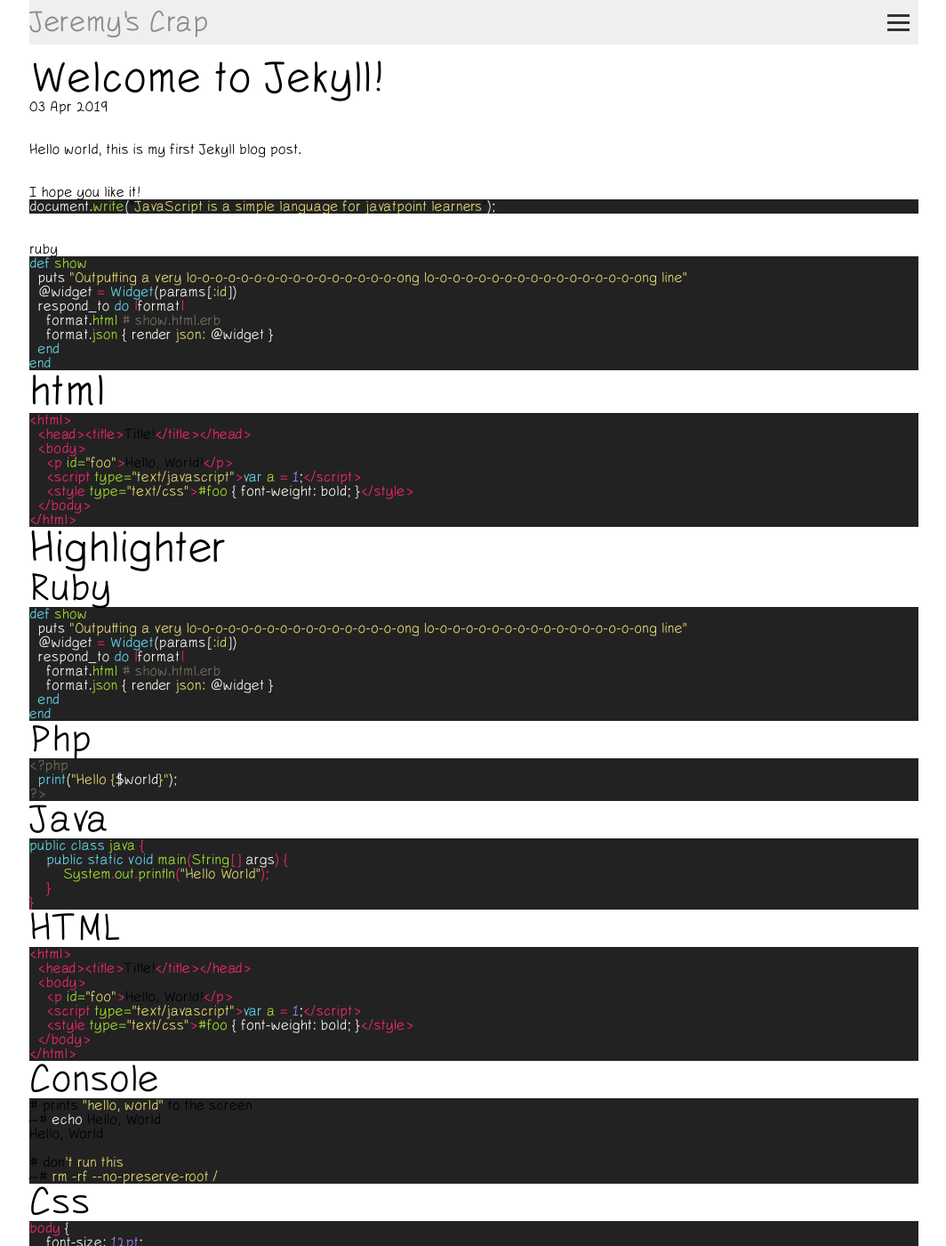
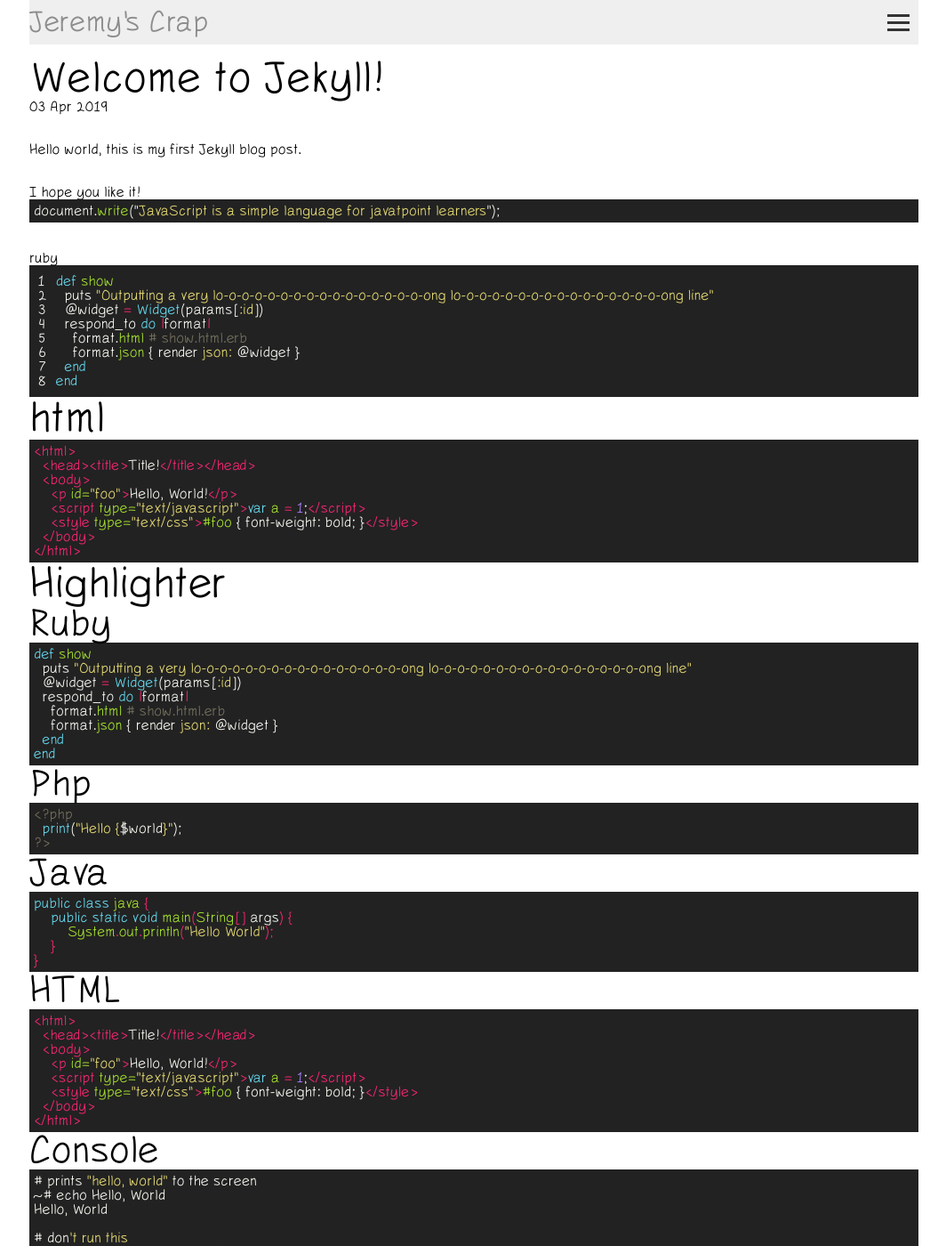
Before and after one commit to jkahne/jkahne.github.io, a Jekyll site: the page built from _posts/2019-04-03-test.md, in a window 1280 px wide and 1400 px high. Shown: the whole window at 89% size, without its empty margins (107-1171 px from the left). Built offline with Jekyll 4.4.1, drawn with Linux system fonts in a browser that asks for light colours; our own code applies the rules of GitHub Pages for plain Markdown files.

Commit message:
syntax highlighting fixes

```diff
--- a/Gemfile
+++ b/Gemfile
@@ -17,6 +17,7 @@ gem "github-pages", group: :jekyll_plugins
 group :jekyll_plugins do
   gem "jekyll-feed", "~> 0.12"
   gem "jekyll-github-metadata"
+  gem "rouge"
 end
 
 # Windows and JRuby does not include zoneinfo files, so bundle the tzinfo-data gem
--- a/_config.yml
+++ b/_config.yml
@@ -50,6 +50,7 @@ paginate: 20
 per_page: 20
 paginate_path: "/page:num/"
 markdown: kramdown
+highlighter: rouge
 exclude: ['README.markdown', '_excludes/*', '.gitignore', 'ref.txt', 'codex-ideas.md', 'nimbleriver.md', 'node_modules']
 sass:
   sass_dir: _sass
--- a/_posts/2019-04-03-test.md
+++ b/_posts/2019-04-03-test.md
@@ -14,7 +14,7 @@ document.write("JavaScript is a simple language for javatpoint learners");
 {% endhighlight %}
 
 ruby
-{% highlight ruby %}
+{% highlight ruby linenos %}
 def show
   puts "Outputting a very lo-o-o-o-o-o-o-o-o-o-o-o-o-o-o-o-ong lo-o-o-o-o-o-o-o-o-o-o-o-o-o-o-o-ong line"
   @widget = Widget(params[:id])
--- a/_sass/_syntax-highlighting.scss
+++ /dev/null
@@ -1,71 +0,0 @@
-/**
- * Syntax highlighting styles
- */
-.highlight {
-    background: #fff;
-    @extend %vertical-rhythm;
-
-    .highlighter-rouge & {
-      background: #eef;
-    }
-
-    .c     { color: #998; font-style: italic } // Comment
-    .err   { color: #a61717; background-color: #e3d2d2 } // Error
-    .k     { font-weight: bold } // Keyword
-    .o     { font-weight: bold } // Operator
-    .cm    { color: #998; font-style: italic } // Comment.Multiline
-    .cp    { color: #999; font-weight: bold } // Comment.Preproc
-    .c1    { color: #998; font-style: italic } // Comment.Single
-    .cs    { color: #999; font-weight: bold; font-style: italic } // Comment.Special
-    .gd    { color: #000; background-color: #fdd } // Generic.Deleted
-    .gd .x { color: #000; background-color: #faa } // Generic.Deleted.Specific
-    .ge    { font-style: italic } // Generic.Emph
-    .gr    { color: #a00 } // Generic.Error
-    .gh    { color: #999 } // Generic.Heading
-    .gi    { color: #000; background-color: #dfd } // Generic.Inserted
-    .gi .x { color: #000; background-color: #afa } // Generic.Inserted.Specific
-    .go    { color: #888 } // Generic.Output
-    .gp    { color: #555 } // Generic.Prompt
-    .gs    { font-weight: bold } // Generic.Strong
-    .gu    { color: #aaa } // Generic.Subheading
-    .gt    { color: #a00 } // Generic.Traceback
-    .kc    { font-weight: bold } // Keyword.Constant
-    .kd    { font-weight: bold } // Keyword.Declaration
-    .kp    { font-weight: bold } // Keyword.Pseudo
-    .kr    { font-weight: bold } // Keyword.Reserved
-    .kt    { color: #458; font-weight: bold } // Keyword.Type
-    .m     { color: #099 } // Literal.Number
-    .s     { color: #d14 } // Literal.String
-    .na    { color: #008080 } // Name.Attribute
-    .nb    { color: #0086B3 } // Name.Builtin
-    .nc    { color: #458; font-weight: bold } // Name.Class
-    .no    { color: #008080 } // Name.Constant
-    .ni    { color: #800080 } // Name.Entity
-    .ne    { color: #900; font-weight: bold } // Name.Exception
-    .nf    { color: #900; font-weight: bold } // Name.Function
-    .nn    { color: #555 } // Name.Namespace
-    .nt    { color: #000080 } // Name.Tag
-    .nv    { color: #008080 } // Name.Variable
-    .ow    { font-weight: bold } // Operator.Word
-    .w     { color: #bbb } // Text.Whitespace
-    .mf    { color: #099 } // Literal.Number.Float
-    .mh    { color: #099 } // Literal.Number.Hex
-    .mi    { color: #099 } // Literal.Number.Integer
-    .mo    { color: #099 } // Literal.Number.Oct
-    .sb    { color: #d14 } // Literal.String.Backtick
-    .sc    { color: #d14 } // Literal.String.Char
-    .sd    { color: #d14 } // Literal.String.Doc
-    .s2    { color: #d14 } // Literal.String.Double
-    .se    { color: #d14 } // Literal.String.Escape
-    .sh    { color: #d14 } // Literal.String.Heredoc
-    .si    { color: #d14 } // Literal.String.Interpol
-    .sx    { color: #d14 } // Literal.String.Other
-    .sr    { color: #009926 } // Literal.String.Regex
-    .s1    { color: #d14 } // Literal.String.Single
-    .ss    { color: #990073 } // Literal.String.Symbol
-    .bp    { color: #999 } // Name.Builtin.Pseudo
-    .vc    { color: #008080 } // Name.Variable.Class
-    .vg    { color: #008080 } // Name.Variable.Global
-    .vi    { color: #008080 } // Name.Variable.Instance
-    .il    { color: #099 } // Literal.Number.Integer.Long
-}
--- a/assets/css/syntax.css
+++ b/assets/css/syntax.css
@@ -1,5 +1,6 @@
-.highlight { background-color: #222 }
-.highlight .hll { background-color: #49483e }
+.highlight pre { background-color: #222; padding: 5px; }
+.highlight pre { color: #f8f8f2; }
+.highlight .hll { background-color: #272822; }
 .highlight .c { color: #75715e } /* Comment */
 .highlight .err { color: #960050; background-color: #1e0010 } /* Error */
 .highlight .k { color: #66d9ef } /* Keyword */
@@ -58,3 +59,8 @@
 .highlight .vg { color: #f8f8f2 } /* Name.Variable.Global */
 .highlight .vi { color: #f8f8f2 } /* Name.Variable.Instance */
 .highlight .il { color: #ae81ff } /* Literal.Number.Integer.Long */
+
+.highlight .gh { } /* Generic Heading & Diff Header */
+.highlight .gu { color: #75715e; } /* Generic.Subheading & Diff Unified/Comment? */
+.highlight .gd { color: #f92672; } /* Generic.Deleted & Diff Deleted */
+.highlight .gi { color: #a6e22e; } /* Generic.Inserted & Diff Inserted */
```
Also changed, not shown: Gemfile.lock.
